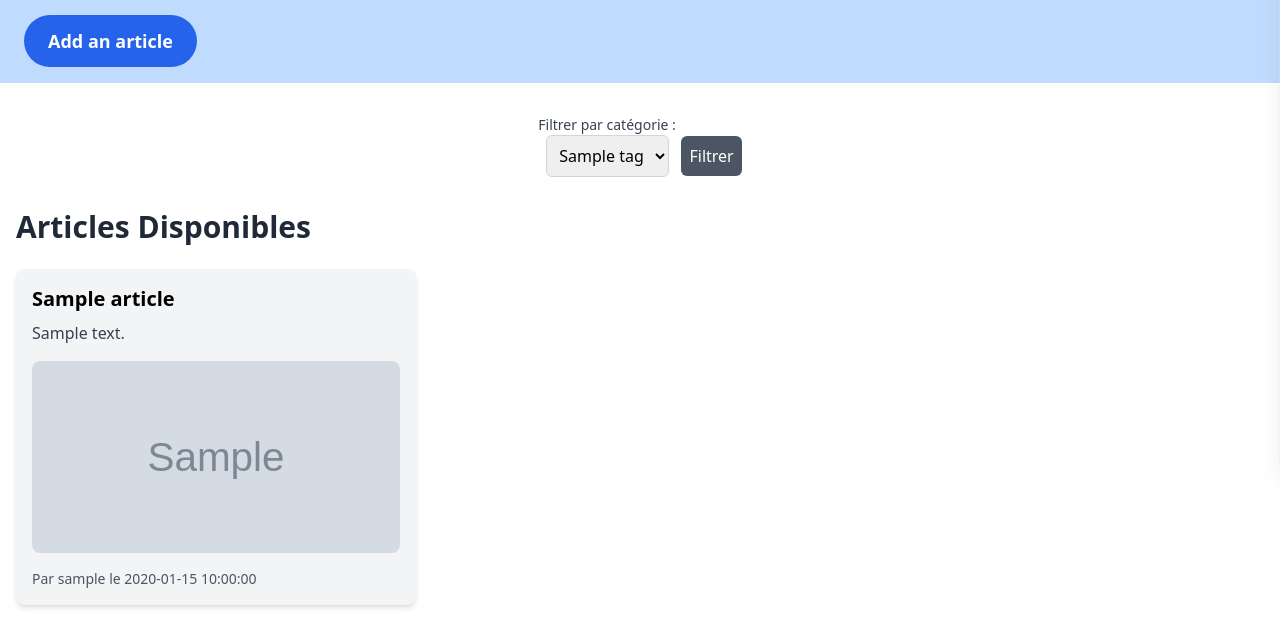
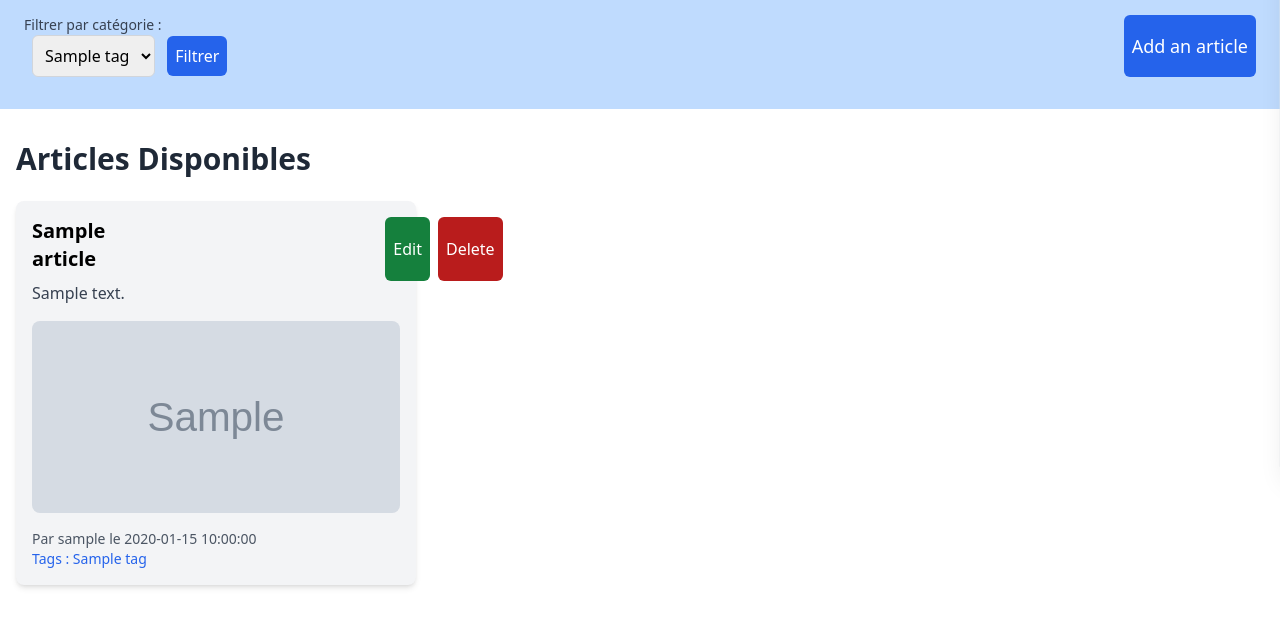
Before and after one commit to saalmahm/MyBlogPlatform, a PHP site: page / in a window 1280 px wide. Shown: the part 333-970 px from the top of the page. After the commit the page ends 921 px from the top, so only its background shows below. Run offline with PHP 8.4, Linux system fonts and the light colour scheme; tables that the repository leaves empty or names only in its code hold one stand-in row (values such as "Sample post"); grey boxes marked "Sample" are stand-in pictures; some libraries are stand-ins or nearby versions; grey boxes are pictures that could not be loaded.

Commit message:
Ajouter l'affichage de tags dans les carts des articles + l'amélioration de la page

```diff
--- a/index.php
+++ b/index.php
@@ -83,11 +83,7 @@ if ($_SERVER['REQUEST_METHOD'] == 'POST') {
     </header>
     <section class="bg-blue-200 py-4 relative">
         <div class="px-6 lg:right-2">
-            <button class="inline-block bg-blue-600 text-white py-3 px-6 rounded-full font-semibold text-lg hover:bg-blue-700 transition-colors duration-300" onclick="openModal()">Add an article</button>
-        </div>
-    </section>
-
-            <div class="flex justify-center mt-8">
+        <div class="flex justify-between mb-4">
 <form method="GET" action="">
                     <label for="category" class="block text-sm font-medium text-gray-700">Filtrer par catégorie :</label>
                     <select id="category" name="category" class="ml-2 p-2 border border-gray-300 rounded-md">
@@ -99,9 +95,13 @@ if ($_SERVER['REQUEST_METHOD'] == 'POST') {
                         }
                         ?>
                     </select>
-                    <button type="submit" class="ml-2 p-2 bg-gray-600 text-white rounded-md hover:bg-blue-700">Filtrer</button>
+                    <button type="submit" class="ml-2 p-2 bg-blue-600 text-white rounded-md hover:bg-blue-700">Filtrer</button>
 </form>
-            </div>
+
+    <button class="bg-blue-600 text-white p-2 py-0 rounded-md text-lg hover:bg-blue-700 " onclick="openModal()">Add an article</button>
+
+</div>        </div>
+    </section>
 
     <div id="modal" class="fixed z-10 inset-0 overflow-y-auto hidden">
         <div class="flex items-end justify-center min-h-screen pt-4 px-4 pb-20 text-center sm:block sm:p-0">
@@ -166,14 +166,31 @@ if ($_SERVER['REQUEST_METHOD'] == 'POST') {
     <div class="container mx-auto px-4">
         <h2 class="text-3xl font-bold text-gray-800 mb-6">Articles Disponibles</h2>
         <div class="grid gap-6 md:grid-cols-2 lg:grid-cols-3">
-             <?php $query = "SELECT articles.*, users.username FROM articles JOIN users ON articles.user_id = users.id";
-              $result = mysqli_query($conn, $query); while ($row = mysqli_fetch_assoc($result)) {
+             <?php
+             $query = "SELECT articles.*, users.username, GROUP_CONCAT(tags.name SEPARATOR ', ') AS tags
+          FROM articles
+          JOIN users ON articles.user_id = users.id
+          LEFT JOIN article_tags ON articles.id = article_tags.article_id
+          LEFT JOIN tags ON article_tags.tag_id = tags.id
+          GROUP BY articles.id";
+$result = mysqli_query($conn, $query);
+
+while ($row = mysqli_fetch_assoc($result)) {
     echo "<div class='bg-gray-100 rounded-lg shadow-md p-4'>";
-                echo "<h3 class='text-xl font-bold mb-2'>" . htmlspecialchars($row['title']) . "</h3>";
+    echo "<div class='flex'>";
+    echo "<h3 class='text-xl font-bold mb-2 mr-60'>" . htmlspecialchars($row['title']) . "</h3>";
+    echo "<button class='bg-green-700 text-white rounded-md px-2 mr-2 ml-10'>Edit</button>";
+    echo "<button class='bg-red-700 text-white rounded-md px-2'>Delete</button>";
+    echo "</div>";
     echo "<p class='text-gray-700 mb-4'>" . htmlspecialchars($row['content']) . "</p>";
     echo "<img src='./uploads/" . htmlspecialchars($row['image']) . "' alt='Image de l\'article' class='w-full h-48 object-cover mb-4 rounded-lg'>";
     echo "<p class='text-gray-600 text-sm'>Par " . htmlspecialchars($row['username']) . " le " . htmlspecialchars($row['created_at']) . "</p>";
-                   echo "</div>"; } ?> </div> </div>
+    if (!empty($row['tags'])) {
+        echo "<p class='text-blue-600 text-sm'>Tags : " . htmlspecialchars($row['tags']) . "</p>";
+    }
+    echo "</div>";
+}
+ ?> </div> </div>
     <script>
 
         const menu = document.getElementById("burger-icon");
```
Also changed, not shown: pages/profile.php (+13 -6 lines), uploads/Capture d'écran 2024-10-17 171946.png (added), uploads/Capture d'écran 2024-11-27 094124.png (added). Lines whose indentation alone changed are shown as unchanged.
